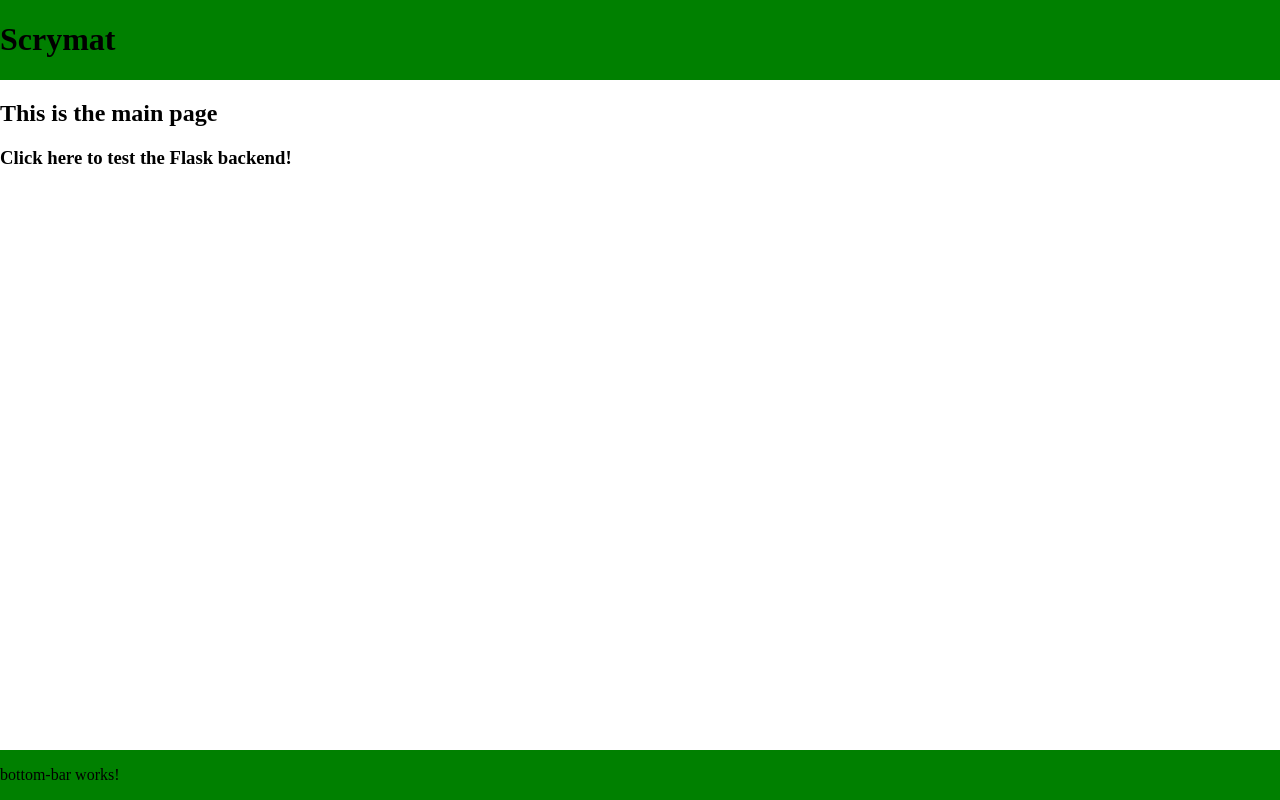
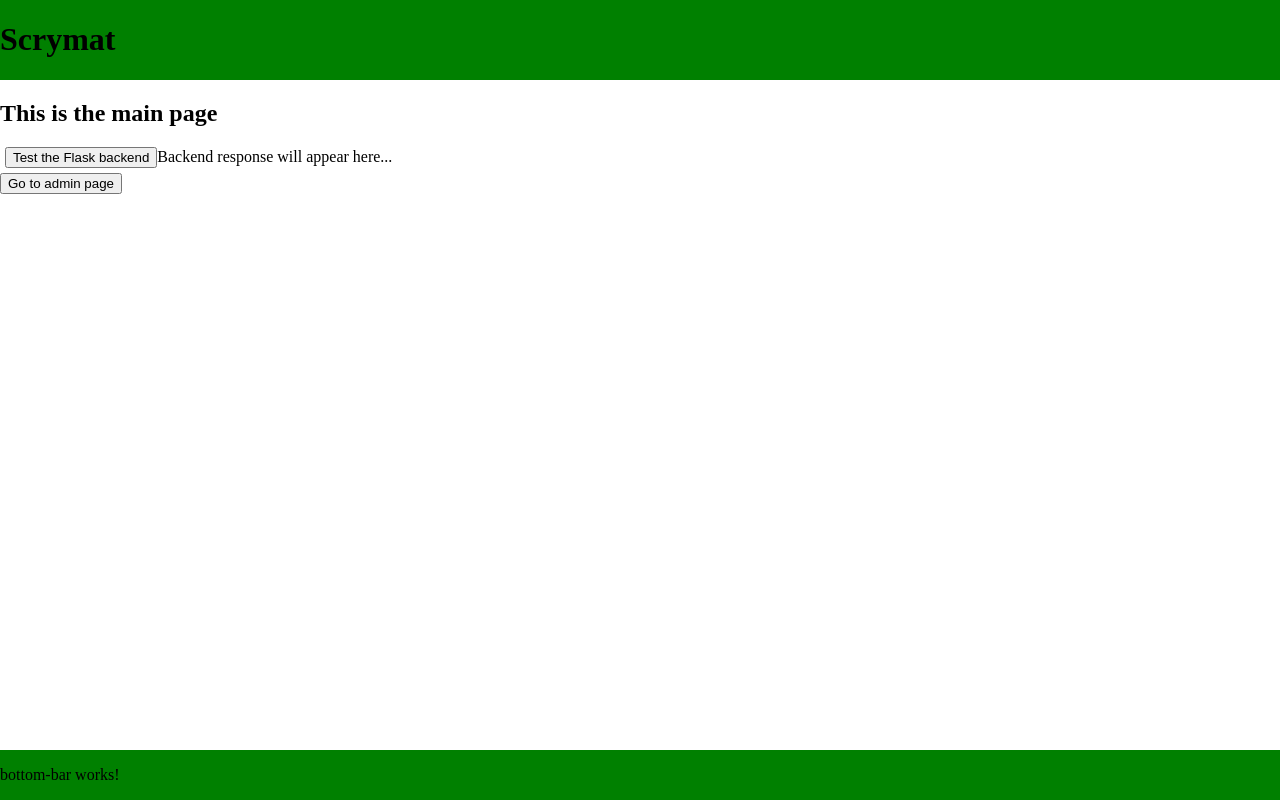
Before and after one commit to DJCubed12/Scryboard, an Angular app in the folder frontend/: page / in a window 1280 px wide. Built offline with nearby package versions, Linux system fonts and the light colour scheme.

Commit message:
Add admin page, make talk-to-backend prettier

```diff
--- /dev/null
+++ b/frontend/src/app/admin-page/admin-page.component.html
@@ -0,0 +1,4 @@
+<div>
+  <h2>This is the admin page</h2>
+  <button routerLink="/">Go back to the main page</button>
+</div>
--- a/frontend/src/app/app-routing.module.ts
+++ b/frontend/src/app/app-routing.module.ts
@@ -2,8 +2,13 @@ import { NgModule } from '@angular/core';
 import { RouterModule, Routes } from '@angular/router';
 
 import { MainPageComponent } from './main-page/main-page.component';
+import { AdminPageComponent } from './admin-page/admin-page.component';
 
 const routes: Routes = [
+  {
+    path: 'admin',
+    component: AdminPageComponent,
+  },
   {
     // The default route
     path: '**',
--- a/frontend/src/app/app.component.html
+++ b/frontend/src/app/app.component.html
@@ -1,7 +1,7 @@
-<div class="app">
+<div class="content">
   <top-bar class="color-me" />
 
-  <div class="main-content">
+  <div class="router-content">
     <router-outlet />
   </div>
 
--- a/frontend/src/app/app.component.scss
+++ b/frontend/src/app/app.component.scss
@@ -1,10 +1,10 @@
-.app {
+.content {
   display: flex;
   flex-direction: column;
   height: 100vh;
 }
 
-.main-content {
+.router-content {
   flex: 1;
 }
 
--- a/frontend/src/app/app.module.ts
+++ b/frontend/src/app/app.module.ts
@@ -10,6 +10,7 @@ import { TopBarComponent } from './shared/top-bar/top-bar.component';
 import { BottomBarComponent } from './shared/bottom-bar/bottom-bar.component';
 
 import { MainPageComponent } from './main-page/main-page.component';
+import { AdminPageComponent } from './admin-page/admin-page.component';
 import { TalkToBackendComponent } from './talk-to-backend/talk-to-backend.component';
 
 @NgModule({
@@ -19,6 +20,7 @@ import { TalkToBackendComponent } from './talk-to-backend/talk-to-backend.compon
     BottomBarComponent,
     MainPageComponent,
     TalkToBackendComponent,
+    AdminPageComponent,
   ],
   imports: [BrowserModule, AppRoutingModule, CommonModule, HttpClientModule],
   providers: [],
--- a/frontend/src/app/main-page/main-page.component.html
+++ b/frontend/src/app/main-page/main-page.component.html
@@ -2,4 +2,6 @@
   <h2>This is the main page</h2>
 
   <talk-to-backend />
+
+  <button routerLink="/admin">Go to admin page</button>
 </div>
--- a/frontend/src/app/talk-to-backend/talk-to-backend.component.html
+++ b/frontend/src/app/talk-to-backend/talk-to-backend.component.html
@@ -1,11 +1,9 @@
-<div>
+<div class="content">
   <!-- Feel free to add some random HTML here, to see how Angular places and builds stuff -->
 
   <!-- the (click) here is an event listener. Whenever that event occurs, the given javascript code is ran (in this case its a function call) -->
-  <h3 (click)="talkToBackend()">
-    Click <b>here</b> to test the Flask backend!
-  </h3>
+  <button (click)="talkToBackend()">Test the Flask backend</button>
 
   <!-- Public fields and methods in the component.ts file are available in the corresponding HTML file. They are also kept up to date; if backendMessage changes during runtime, it will be changed in the HTML too. -->
-  <p>{{ backendMessage }}</p>
+  <span>{{ backendMessage }}</span>
 </div>
--- a/frontend/src/app/talk-to-backend/talk-to-backend.component.scss
+++ b/frontend/src/app/talk-to-backend/talk-to-backend.component.scss
@@ -0,0 +1,3 @@
+.content {
+  margin: 5px;
+}
--- a/frontend/src/app/talk-to-backend/talk-to-backend.component.ts
+++ b/frontend/src/app/talk-to-backend/talk-to-backend.component.ts
@@ -9,7 +9,7 @@ import { BACKEND_URL } from 'src/constants';
 })
 export class TalkToBackendComponent {
   /** A variable that is pulled by the component.html file and displayed. */
-  public backendMessage: string = '';
+  public backendMessage: string = 'Backend response will appear here...';
 
   constructor(private readonly http: HttpClient) {}
 
```
Also changed, not shown: frontend/src/app/admin-page/admin-page.component.ts (added, +10 -0 lines), frontend/src/app/admin-page/admin-page.component.scss (added).
